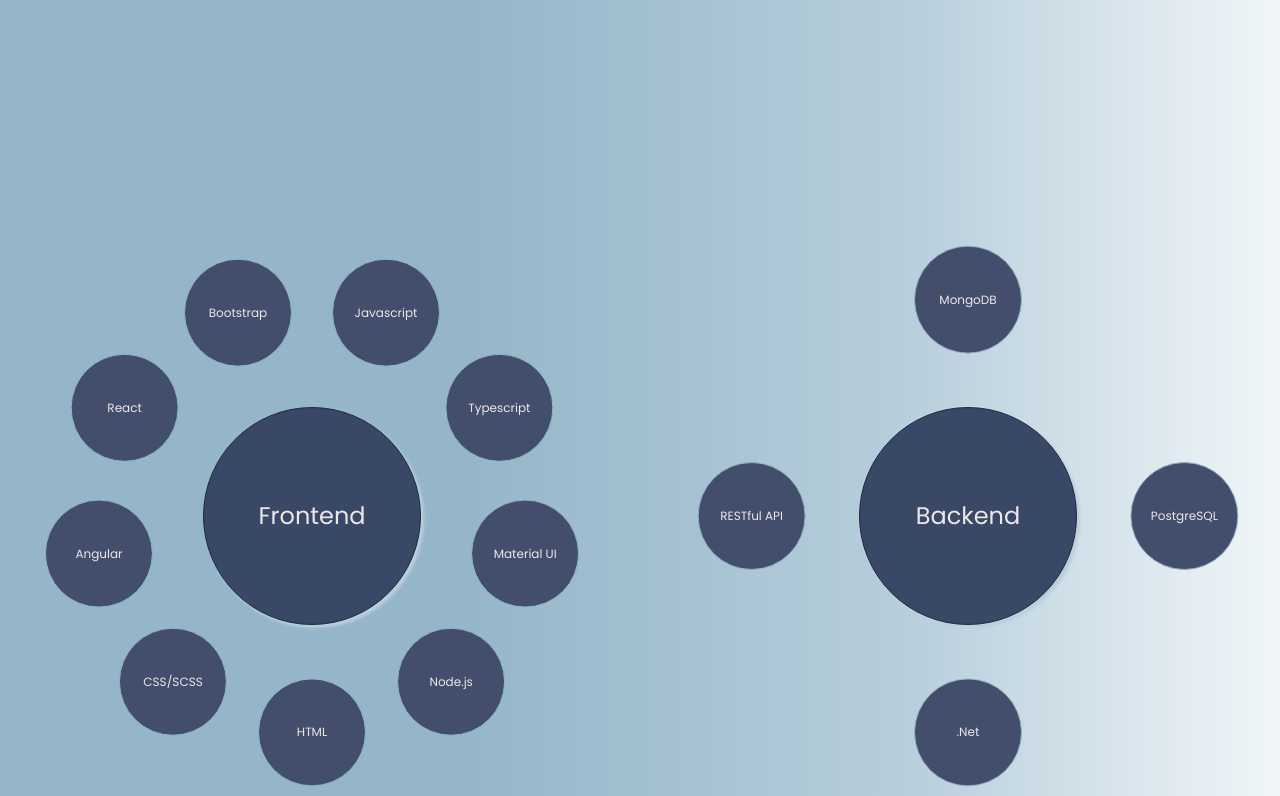
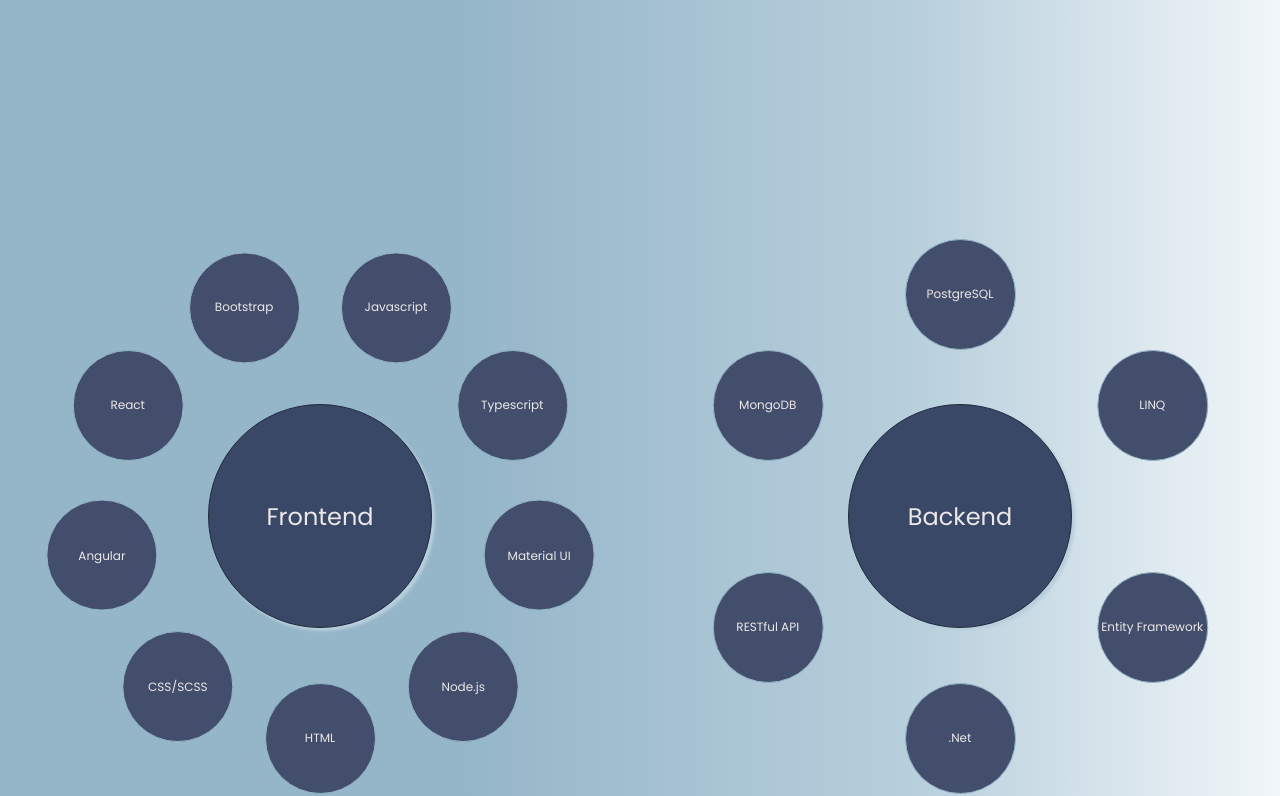
Before and after one commit to Matthew-Tolentino/app-lmt, a React (Create React App) app: page / in a window 1280 px wide. Shown: the part 744-1540 px from the top of the page. Built offline with nearby package versions, Linux system fonts and the light colour scheme.

Commit message:
modify grid gaps

```diff
--- a/src/components/Skills/Skills.scss
+++ b/src/components/Skills/Skills.scss
@@ -6,7 +6,7 @@
   display: grid;
   grid-template-columns: .5fr .5fr;
   grid-template-rows: 1fr;
-  grid-gap: 1em;
+  // grid-gap: 1em;
   place-items: center;
 }
 
@@ -31,7 +31,7 @@
 @media (max-width: $bp-tablet) {
   .skill-grid {
     grid-template-columns: 100%;
-    grid-template-rows: repeat(var(--skillsLength) , 100vw);
+    grid-template-rows: repeat(var(--skillsLength) , 75vw);
   }
 
   .backend-orb {
--- a/src/components/Skills/Skills.tsx
+++ b/src/components/Skills/Skills.tsx
@@ -11,7 +11,7 @@ function Skills() {
     },
     {
       name: 'Backend',
-      skillset: ['.Net', 'RESTful API', 'MongoDB', 'PostgreSQL']
+      skillset: ['.Net', 'RESTful API', 'MongoDB', 'PostgreSQL', 'LINQ', 'Entity Framework']
     },
   ]
 
```
